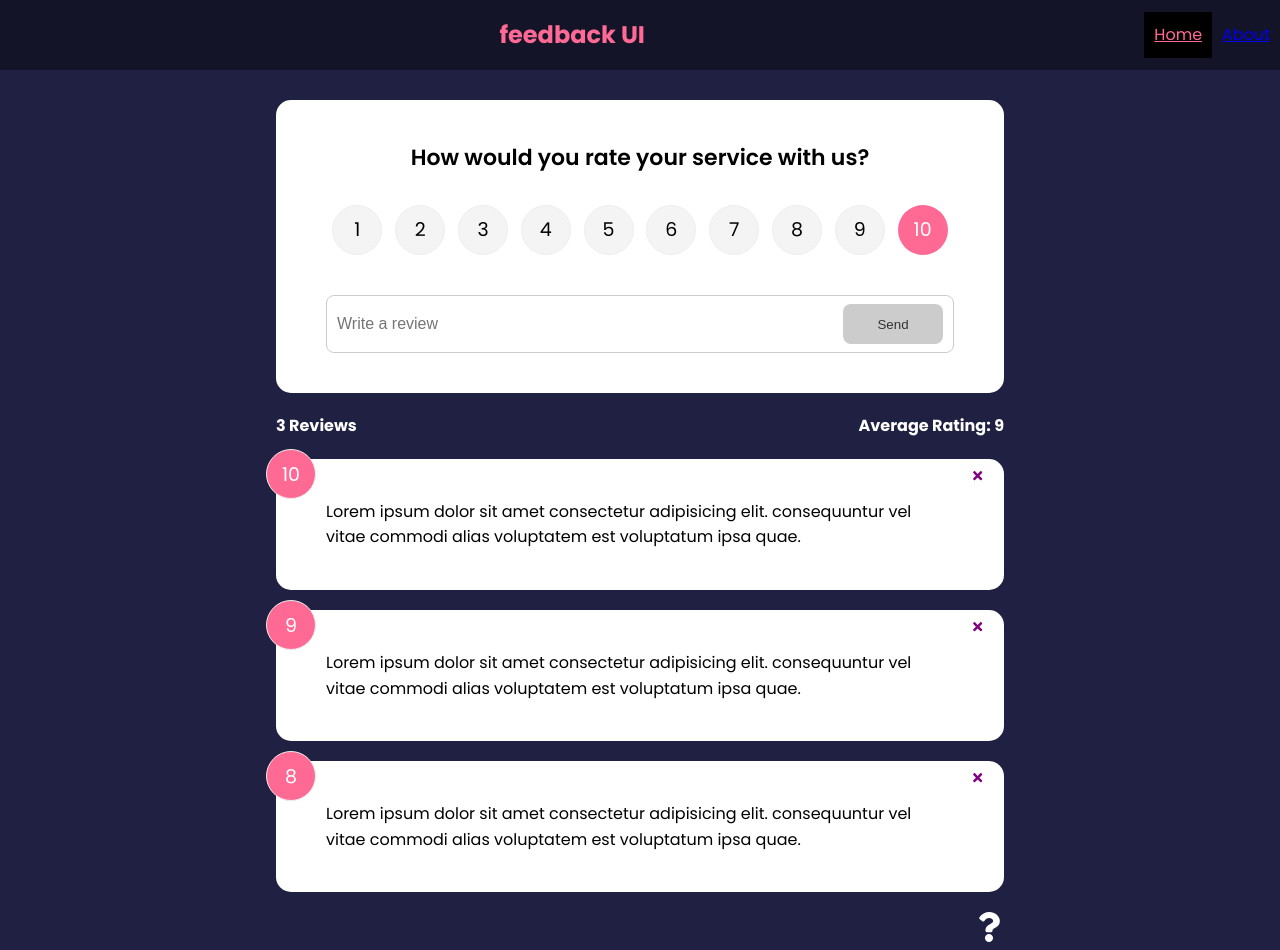
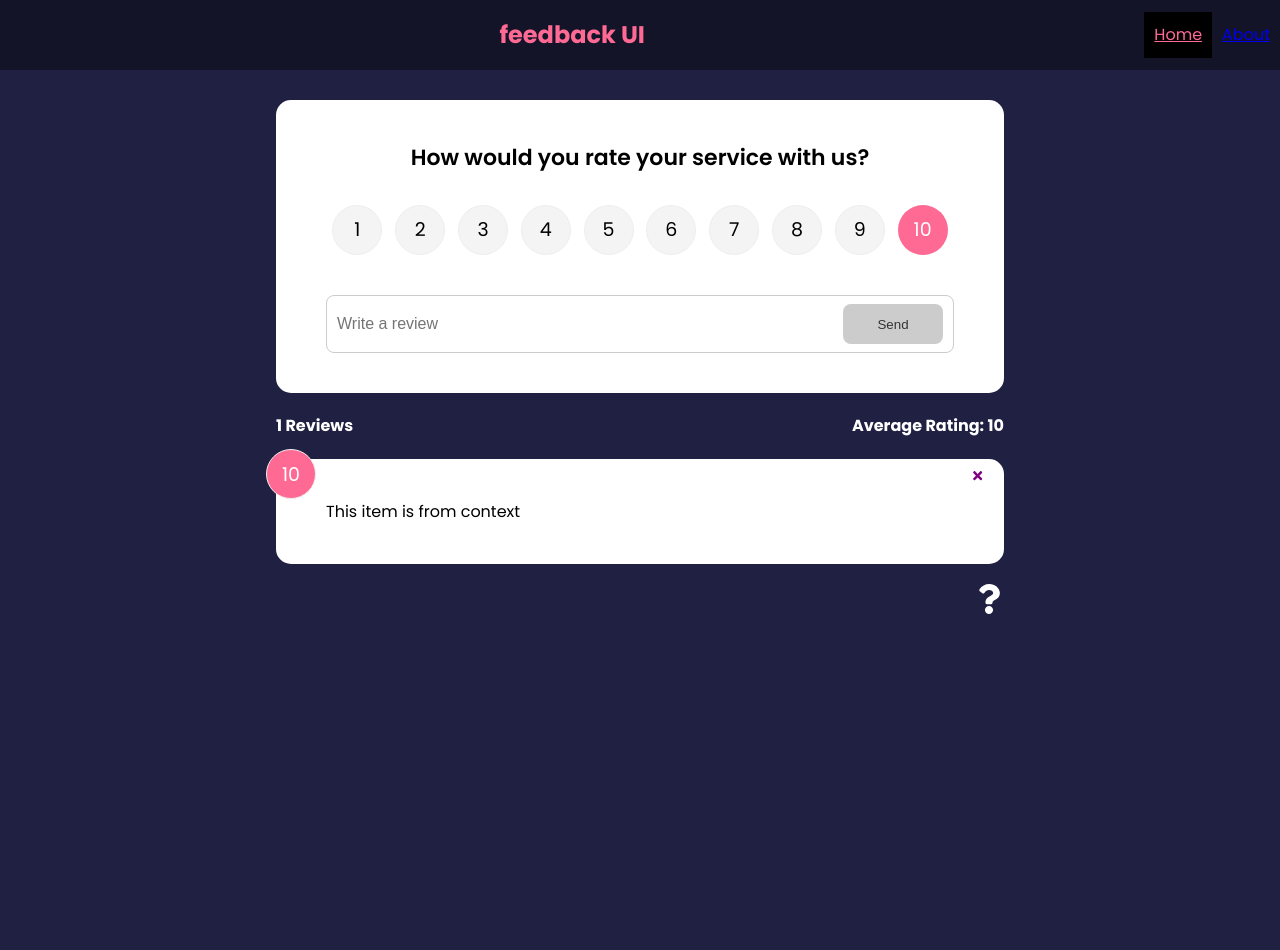
Before and after one commit to barbimt/feedback-app, a React (Create React App) app: page / in a window 1280 px wide. After the commit the page ends 800 px from the top, so only its background shows below. Built offline with nearby package versions, Linux system fonts and the light colour scheme.

Commit message:
Get global state w the useContext Hook

```diff
--- a/src/App.js
+++ b/src/App.js
@@ -1,9 +1,5 @@
 import { v4 as uuidv4 } from "uuid";
-import {
-  BrowserRouter as Router,
-  Route,
-  Routes, NavLink
-} from "react-router-dom";
+import { BrowserRouter as Router, Route, Routes } from "react-router-dom";
 import { useState } from "react";
 import Header from "./components/Header";
 import FeedbackList from "./components/FeedbackList";
@@ -13,8 +9,7 @@
 import swal from "sweetalert";
 import AboutIconLink from "./components/AboutIconLink";
 import AboutPage from "./pages/AboutPage";
-import Card from "./components/shared/Card";
-import Post from "./components/Post";
+import { FeedbackProvider } from "./context/FeedbackContext";
 
 function App() {
   const [feedback, setFeedback] = useState(FeedbackData);
@@ -49,6 +44,7 @@
     });
   };
   return (
+    <FeedbackProvider>
       <Router>
         <Header />
         <div className="container">
@@ -59,21 +55,17 @@
               element={
                 <>
                   <FeedbackForm handleAdd={addFeedback} />
-                <FeedbackStats feedback={feedback} />
-                <FeedbackList
-                  feedback={feedback}
-                  handleDelete={deleteFeedback}
-                />
+                  <FeedbackStats  />
+                  <FeedbackList handleDelete={deleteFeedback} />
                 </>
               }
             ></Route>
             <Route path="/about" element={<AboutPage />} />
-
-        <Route path="/post/*" element={<Post />} />
           </Routes>
           <AboutIconLink />
         </div>
       </Router>
+    </FeedbackProvider>
   );
 }
 
--- a/src/components/FeedbackList.jsx
+++ b/src/components/FeedbackList.jsx
@@ -1,9 +1,13 @@
 //import React from 'react'
 import { motion, AnimatePresence } from "framer-motion";
+import { useContext } from "react";
 import FeedbackItem from "./FeedbackItem";
-import PropTypes from "prop-types";
 
-function FeedbackList({ feedback, handleDelete }) {
+import FeedbackContext from "../context/FeedbackContext";
+
+function FeedbackList({ handleDelete }) {
+  const {feedback} = useContext(FeedbackContext)
+
   if (!feedback || feedback.length === 0) {
     return <p>no Feedback yet</p>;
   }
@@ -38,14 +42,6 @@
   //   </div>
   // )
 }
-FeedbackList.propTypes = {
-  feedback: PropTypes.arrayOf(
-    PropTypes.shape({
-      id: PropTypes.string.isRequired,
-      text: PropTypes.string.isRequired,
-      rating: PropTypes.number.isRequired,
-    })
-  ),
-};
+
 
 export default FeedbackList;
--- a/src/components/FeedbackStats.jsx
+++ b/src/components/FeedbackStats.jsx
@@ -1,6 +1,11 @@
-import PropTypes from 'prop-types'
 
-function FeedbackStats({feedback}) {
+import { useContext } from "react";
+
+import FeedbackContext from "../context/FeedbackContext";
+
+
+function FeedbackStats() {
+  const {feedback} = useContext(FeedbackContext)
     //calculate ratings avg
     let average = feedback.reduce((acc, cur)=> {
         return acc + cur.rating
@@ -17,8 +22,6 @@
   )
 }
 
-FeedbackStats.propTypes = {
-    feedback: PropTypes.array.isRequired
-}
+
 
 export default FeedbackStats
--- a/src/components/Header.jsx
+++ b/src/components/Header.jsx
@@ -16,10 +16,10 @@
         <div className="container">
             <h2>{text}</h2>
         </div>
-        <NavLink to='/' activeClassName='active' className={'nav-bar'}>
+        <NavLink to='/' activeclassname='active' className={'nav-bar'}>
           Home
           </NavLink>
-          <NavLink to='/about' activeClassName='active' className={'nav-bar'}>
+          <NavLink to='/about' activeclassname='active' className={'nav-bar'}>
           About
           </NavLink>
     </header>
--- a/src/components/Post.jsx
+++ /dev/null
@@ -1,27 +0,0 @@
-
-import {Navigate, useNavigate, Routes, Route} from 'react-router-dom'
-
-function Post() {
-  const status = 200;
-  const navigate = useNavigate();
-
-
-  const onClick = () => {
-    console.log('hello');
-    navigate('/about')
-  }
-  if(status === 404){
-   return <Navigate to='/notfound'/>
-  }
-  return (
-    <div>
-      <h1>Post </h1>
-      <button onClick={onClick}>Click</button>
-     <Routes>
-       <Route path='/show' element={<h1>Hello World</h1>}/>
-     </Routes>
-    </div>
-  )
-}
-
-export default Post
--- /dev/null
+++ b/src/context/FeedbackContext.js
@@ -0,0 +1,20 @@
+import {createContext, useState} from 'react'
+
+const FeedbackContext = createContext()
+
+export const FeedbackProvider = ({children}) => {
+    const [feedback, setFeedback] = useState([
+        {
+            id: "1",
+            text: "This item is from context",
+            rating: 10
+        }
+    ])
+    return <FeedbackContext.Provider value={{
+        feedback,
+    }}>
+        {children}
+    </FeedbackContext.Provider>
+}
+
+export default FeedbackContext;
```
Lines whose indentation alone changed are shown as unchanged.
